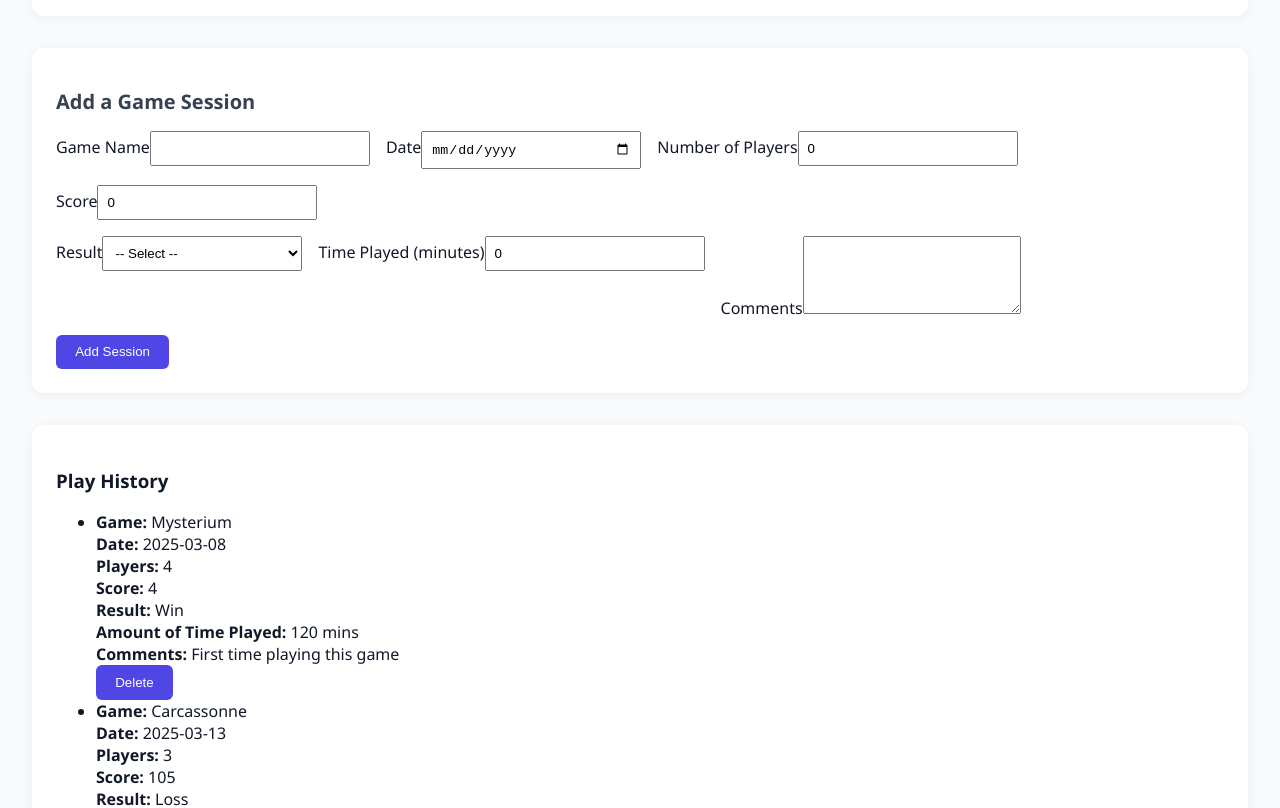
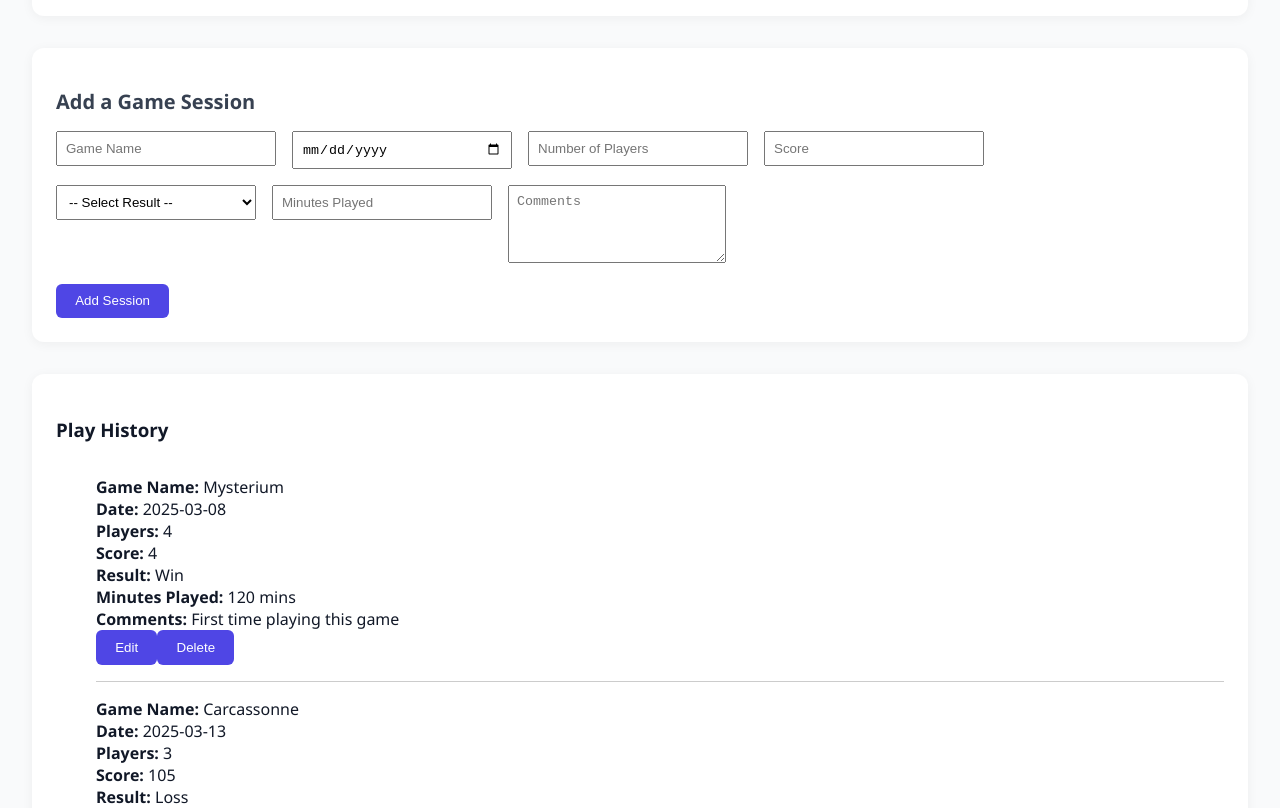
Before and after one commit to kwags/bgst, a React (Create React App) app: page / in a window 1280 px wide. Shown: the part 540-1348 px from the top of the page. Built offline with nearby package versions, Linux system fonts and the light colour scheme.

Commit message:
Updated GameSessionForm to have placeholders instead of labels and Added Edit option to Play History Game Session

```diff
--- a/src/App.js
+++ b/src/App.js
@@ -9,6 +9,7 @@ import AddBoardGameForm from "./AddBoardGameForm.js";
 
 function App() {
   const [items, setItems] = useState([]);
+  const [editingItem, setEditingItem] = useState(null);
 
   useEffect(() => {
     const getPlayHistory = async () => {
@@ -39,14 +40,20 @@ function App() {
         <section className="app-section">
           <h2>Add a Game Session</h2>
           <GameSessionForm
-            onAdd={(newItem) => {
-              setItems([...items, { ...newItem, id: uuidv4() }]);
-            }}
-          />
+  onAdd={(newItem) => {
+    setItems([...items, { ...newItem, id: uuidv4() }]);
+  }}
+  editingItem={editingItem}
+  onUpdate={(updatedItem) => {
+    setItems(items.map(item => item.id === updatedItem.id ? updatedItem : item));
+    setEditingItem(null);
+  }}
+  onCancelEdit={() => setEditingItem(null)}
+/>
         </section>
 
         <section className="app-section">
-          <PlayHistory items={items} setItems={setItems} />
+        <PlayHistory items={items} setItems={setItems} onEdit={(item) => setEditingItem(item)} />
         </section>
       </main>
     </div>
--- a/src/GameSessionForm.js
+++ b/src/GameSessionForm.js
@@ -1,27 +1,45 @@
-import React, { useState } from "react";
+import React, { useState, useEffect } from "react";
 import styles from "./styles/GameSessionForm.module.css";
 
-function GameSessionForm({ onAdd }) {
+function GameSessionForm({ onAdd, editingItem, onUpdate, onCancelEdit }) {
   const [gameSessionName, setGameSessionName] = useState("");
-  const [gameSessionDate, setGameSessionDate] = useState(new Date().toDateString());
-  const [gameSessionPlayers, setGameSessionPlayers] = useState(0);
-  const [gameSessionScore, setGameSessionScore] = useState(0);
+  const [gameSessionDate, setGameSessionDate] = useState("");
+  const [gameSessionPlayers, setGameSessionPlayers] = useState("");
+  const [gameSessionScore, setGameSessionScore] = useState("");
   const [gameSessionResult, setGameSessionResult] = useState("");
-  const [gameSessionTime, setGameSessionTime] = useState(0);
+  const [gameSessionTime, setGameSessionTime] = useState("");
   const [gameSessionComments, setGameSessionComments] = useState("");
 
-  const handleAdd = (e) => {
+  useEffect(() => {
+    if (editingItem) {
+      setGameSessionName(editingItem.name || "");
+      setGameSessionDate(editingItem.date || "");
+      setGameSessionPlayers(editingItem.numPlayers || "");
+      setGameSessionScore(editingItem.score || "");
+      setGameSessionResult(editingItem.result || "");
+      setGameSessionTime(editingItem.time || "");
+      setGameSessionComments(editingItem.comments || "");
+    }
+  }, [editingItem]);
+
+  const handleSubmit = (e) => {
     e.preventDefault();
 
-    onAdd({
+  const sessionData = {
       name: gameSessionName,
       date: gameSessionDate,
       numPlayers: gameSessionPlayers,
       score: gameSessionScore,
-      result: setGameSessionResult,
+      result: gameSessionResult,
       time: gameSessionTime,
       comments: gameSessionComments,
-    });
+    };
+
+    if (editingItem) {
+      onUpdate({ ...editingItem, ...sessionData });
+    } else {
+      onAdd(sessionData);
+    }
 
     // Clear form after add
     setGameSessionName("");
@@ -34,34 +52,29 @@ function GameSessionForm({ onAdd }) {
   };
 
   return (
-    <form className={styles.form} onSubmit={handleAdd}>
+    <form className={styles.form} onSubmit={handleSubmit}>
       <div className={styles.row}>
         <div className={styles.inputGroup}>
-          <label>Game Name</label>
-          <input value={gameSessionName} onChange={e => setGameSessionName(e.target.value)} />
+          <input placeholder = "Game Name" value={gameSessionName} onChange={e => setGameSessionName(e.target.value)} />
         </div>
 
         <div className={styles.inputGroup}>
-          <label>Date</label>
-          <input type="date" value={gameSessionDate} onChange={e => setGameSessionDate(e.target.value)} />
+          <input placeholder type="date" value={gameSessionDate} onChange={e => setGameSessionDate(e.target.value)} />
         </div>
 
         <div className={styles.inputGroup}>
-          <label>Number of Players</label>
-          <input type="number" value={gameSessionPlayers} onChange={e => setGameSessionPlayers(Number(e.target.value))} />
+          <input type="number" placeholder="Number of Players" value={gameSessionPlayers} onChange={e => setGameSessionPlayers(Number(e.target.value))}/>
         </div>
 
         <div className={styles.inputGroup}>
-          <label>Score</label>
-          <input type="number" value={gameSessionScore} onChange={e => setGameSessionScore(Number(e.target.value))} />
+          <input type="number" placeholder="Score" value={gameSessionScore} onChange={e => setGameSessionScore(Number(e.target.value))} />
         </div>
       </div>
 
       <div className={styles.row}>
         <div className={styles.inputGroup}>
-          <label>Result</label>
           <select value={gameSessionResult} onChange={e => setGameSessionResult(e.target.value)}>
-            <option value="">-- Select --</option>
+            <option value="">-- Select Result --</option>
             <option value="Win">Win</option>
             <option value="Loss">Loss</option>
             <option value="Draw">Draw</option>
@@ -70,17 +83,20 @@ function GameSessionForm({ onAdd }) {
         </div>
 
         <div className={styles.inputGroup}>
-          <label>Time Played (minutes)</label>
-          <input type="number" value={gameSessionTime} onChange={e => setGameSessionTime(Number(e.target.value))} />
+          <input type="number" placeholder="Minutes Played" value={gameSessionTime} onChange={e => setGameSessionTime(Number(e.target.value))} />
         </div>
 
         <div className={styles.inputGroup} style={{ flex: 2 }}>
-          <label>Comments</label>
-          <textarea value={gameSessionComments} onChange={e => setGameSessionComments(e.target.value)} />
+          <textarea placeholder="Comments" value={gameSessionComments} onChange={e => setGameSessionComments(e.target.value)} />
         </div>
       </div>
 
-      <button type="submit">Add Session</button>
+      <button type="submit">{editingItem ? "Save Changes" : "Add Session"}</button>
+      {editingItem && (
+        <button type="button" onClick={onCancelEdit} style={{ marginLeft: "1rem" }}>
+          Cancel
+        </button>
+      )}
     </form>
   );
 }
--- a/src/PlayHistory.js
+++ b/src/PlayHistory.js
@@ -4,7 +4,7 @@
 
 import React from 'react';
 
-function PlayHistory({ items, setItems }) {
+function PlayHistory({ items, setItems, onEdit }) {
   const deleteGameSession = (id) => {
     setItems(items.filter(item => item.id !== id));
   };
@@ -14,16 +14,17 @@ function PlayHistory({ items, setItems }) {
       <h3>Play History</h3>
       <ul>
         {items.map(item => (
-          <li key={item.id} >
-            <strong>Game:</strong> {item.name}<br/>
+        <div key={item.id} style={{ borderBottom: "1px solid #ccc", padding: "1rem 0" }}>
+            <strong>Game Name:</strong> {item.name}<br/>
             <strong>Date:</strong> {item.date}<br/>
             <strong>Players:</strong> {item.numPlayers}<br/>
             <strong>Score:</strong> {item.score}<br/>
             <strong>Result:</strong> {item.result}<br/>
-            <strong>Amount of Time Played:</strong> {item.time} mins<br/>
+            <strong>Minutes Played:</strong> {item.time} mins<br/>
             <strong>Comments:</strong> {item.comments}<br/>
-            <button onClick={() => deleteGameSession(item.id)}>Delete</button>
-          </li>
+            <button onClick={() => onEdit(item)}>Edit</button>
+          <button onClick={() => deleteGameSession(item.id)}>Delete</button>
+        </div>
         ))}
       </ul>
     </div>
```
